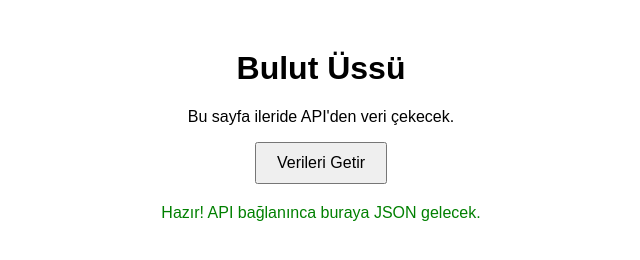
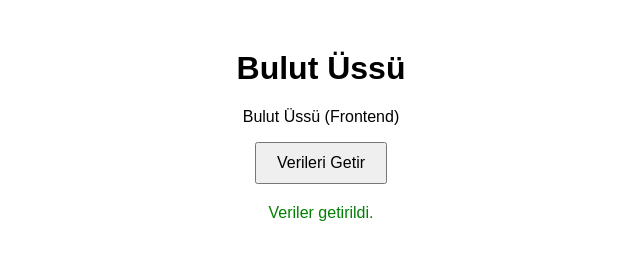
Before and after one commit to Ahcen12/bulutussu, a plain HTML site: page index.html in a window 1280 px wide. Both pictures are taken after a click on the button "Verileri Getir". Shown: the whole page, without its empty margins (319-959 px from the left). Drawn offline with Linux system fonts and the light colour scheme.

Commit message:
add index.html

```diff
--- a/index.html
+++ b/index.html
@@ -11,13 +11,13 @@
 </head>
 <body>
   <h1>Bulut Üssü</h1>
-  <p>Bu sayfa ileride API'den veri çekecek.</p>
+  <p>Bulut Üssü (Frontend) </p>
   <button id="getDataBtn">Verileri Getir</button>
   <div id="status"></div>
 
   <script>
     document.getElementById('getDataBtn').addEventListener('click', function() {
-      document.getElementById('status').textContent = 'Hazır! API bağlanınca buraya JSON gelecek.';
+      document.getElementById('status').textContent = 'Veriler getirildi.';
     });
   </script>
 </body>
```
